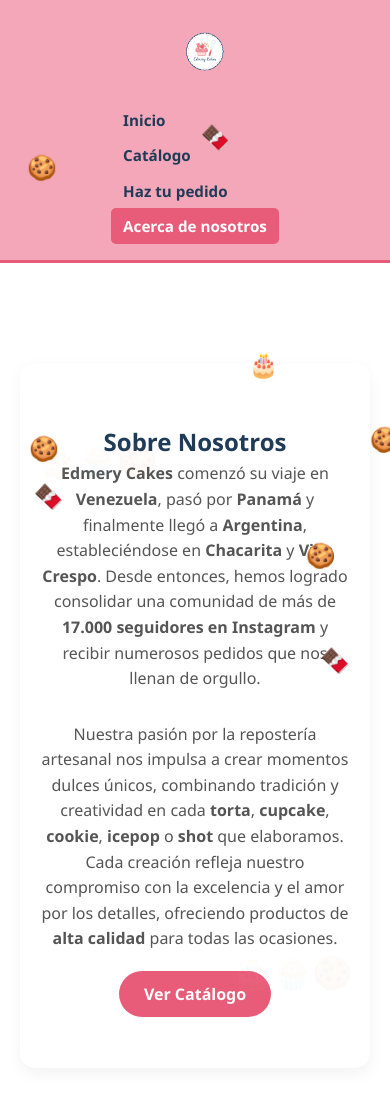
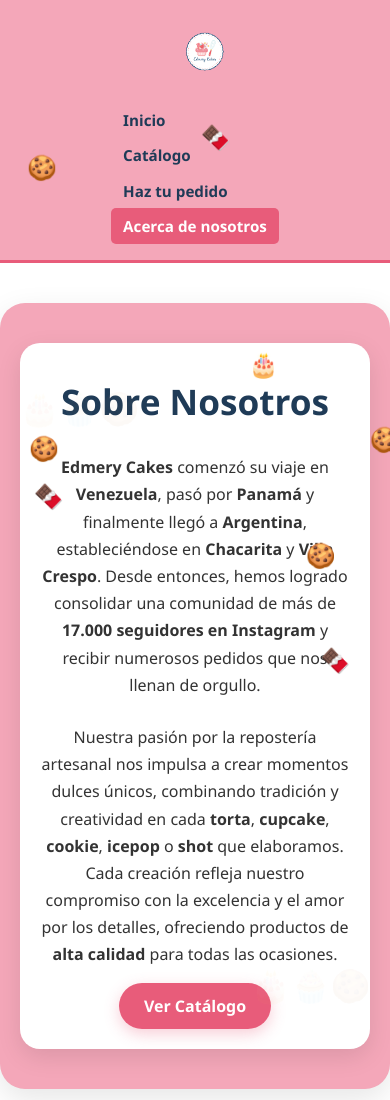
Before and after one commit to Anselmo-cpu/Edmery-Cakes-Front-end, a plain HTML site: page pages/nosotros.html in a window 390 px wide. Shown: the top 1100 px of the page. Drawn offline with Linux system fonts and the light colour scheme.

Commit message:
css html

```diff
--- a/pages/nosotros.html
+++ b/pages/nosotros.html
@@ -24,7 +24,6 @@
     </header>
 
  <!-- MAIN -->
-<main class="container">
 <section class="nosotros-preview grid-nosotros">
     <div class="nosotros-texto">
         <h1>Sobre Nosotros</h1>
@@ -37,7 +36,6 @@
         <a href="./catalogo.html" class="btn fade-in delay2">Ver Catálogo</a>
     </div>
 </section>
-</main>
 
 
 
--- a/style/style.css
+++ b/style/style.css
@@ -475,6 +475,84 @@ nav.menu ul li a {
     background-color: var(--azul-oscuro);
 }
 
+/* ===== Grid Acerca de Nosotros Centrado ===== */
+.grid-nosotros {
+    display: flex;
+    flex-direction: column;
+    justify-content: center;
+    align-items: center;
+    background-color: var(--rosa-pastel);
+    padding: 60px 30px;
+    border-radius: 25px;
+    max-width: 1000px;
+    margin: 40px auto;
+    box-shadow: 0 10px 30px rgba(0,0,0,0.1);
+    text-align: center;
+}
+
+.grid-nosotros .nosotros-texto {
+    background-color: var(--blanco);
+    padding: 40px 35px;
+    border-radius: 20px;
+    box-shadow: 0 8px 25px rgba(0,0,0,0.1);
+    max-width: 800px;
+}
+
+.grid-nosotros h1 {
+    color: var(--azul-oscuro);
+    font-size: 3rem;
+    margin-bottom: 25px;
+}
+
+.grid-nosotros p {
+    color: #333;
+    font-size: 1.2rem;
+    line-height: 1.7;
+    margin-bottom: 25px;
+}
+
+.grid-nosotros .btn {
+    font-size: 1.1rem;
+    padding: 14px 30px;
+    border-radius: 30px;
+    background-color: var(--rosa-fuerte);
+    color: var(--blanco);
+    text-decoration: none;
+    font-weight: bold;
+    transition: all 0.3s ease;
+    box-shadow: 0 5px 15px rgba(232, 92, 122, 0.3);
+}
+
+.grid-nosotros .btn:hover {
+    background-color: var(--azul-oscuro);
+    transform: translateY(-2px);
+}
+
+/* ===== Responsive ===== */
+@media (max-width: 768px) {
+    .grid-nosotros {
+        padding: 40px 20px;
+    }
+
+    .grid-nosotros .nosotros-texto {
+        padding: 30px 20px;
+    }
+
+    .grid-nosotros h1 {
+        font-size: 2.2rem;
+    }
+
+    .grid-nosotros p {
+        font-size: 1rem;
+    }
+
+    .grid-nosotros .btn {
+        padding: 12px 25px;
+        font-size: 1rem;
+    }
+}
+
+
 
 @media (max-width: 1024px) {
     nav.menu ul li a {
```
Lines whose indentation alone changed are shown as unchanged.
